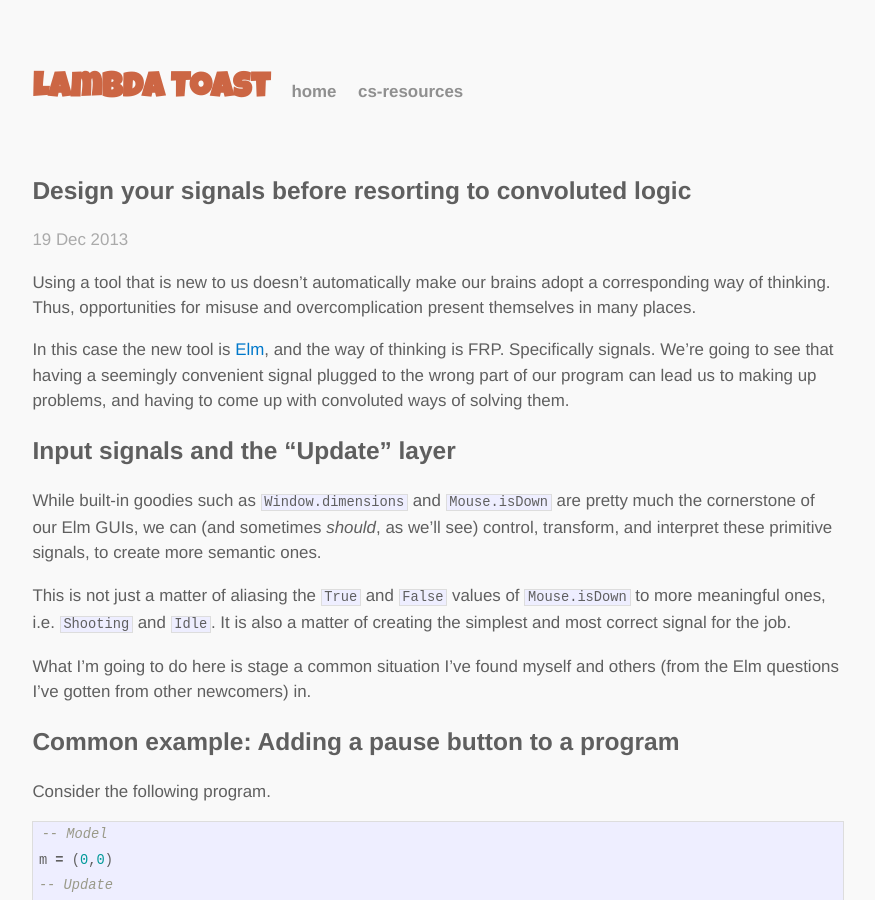
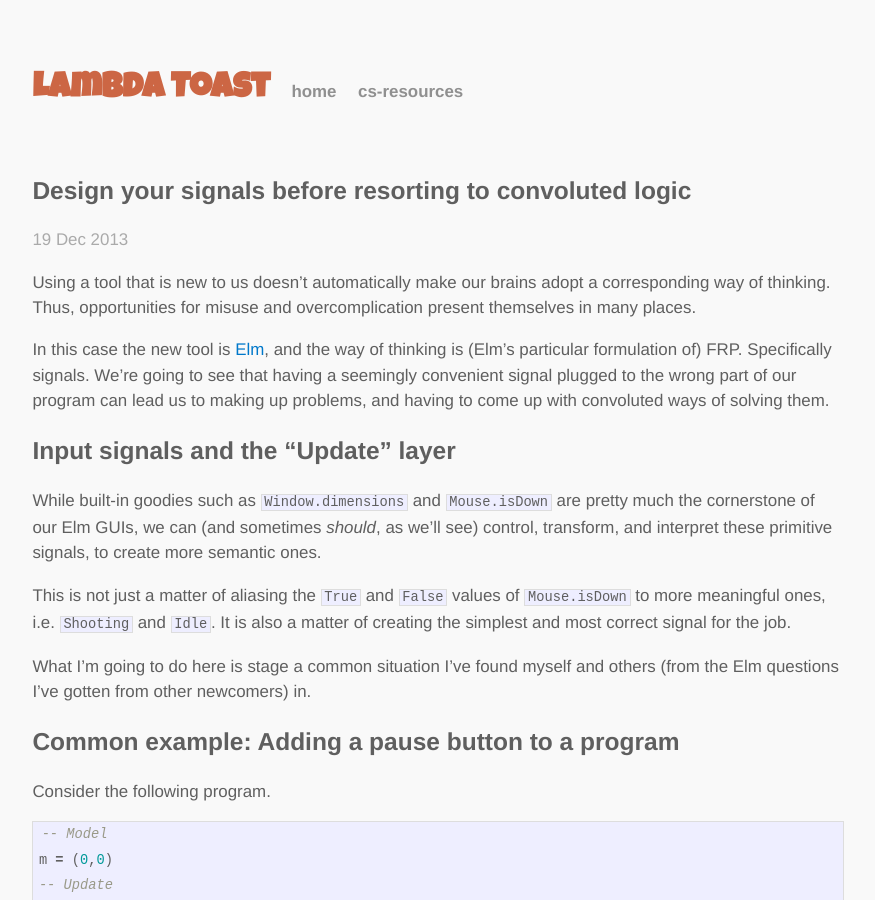
Before and after one commit to lambdatoast/lambdatoast.github.com, a Jekyll site: the page built from _posts/2013-12-17-design-your-signals.markdown, in a window 1280 px wide and 900 px high. Shown: the whole window, without its empty margins (202-1077 px from the left). Built offline with Jekyll 4.4.1, drawn with Linux system fonts in a browser that asks for light colours.

Commit message:
Add clarification.

```diff
--- a/_posts/2013-12-17-design-your-signals.markdown
+++ b/_posts/2013-12-17-design-your-signals.markdown
@@ -9,7 +9,7 @@ Using a tool that is new to us doesn't automatically make
 our brains adopt a corresponding way of thinking. Thus, opportunities for misuse
 and overcomplication present themselves in many places.
 
-In this case the new tool is [Elm][elm-website], and the way of thinking is FRP. Specifically
+In this case the new tool is [Elm][elm-website], and the way of thinking is (Elm's particular formulation of) FRP. Specifically
 signals. We're going to see that having a seemingly convenient signal plugged to
 the wrong part of our program can lead us to making up problems, and
 having to come up with convoluted ways of solving them.
```
